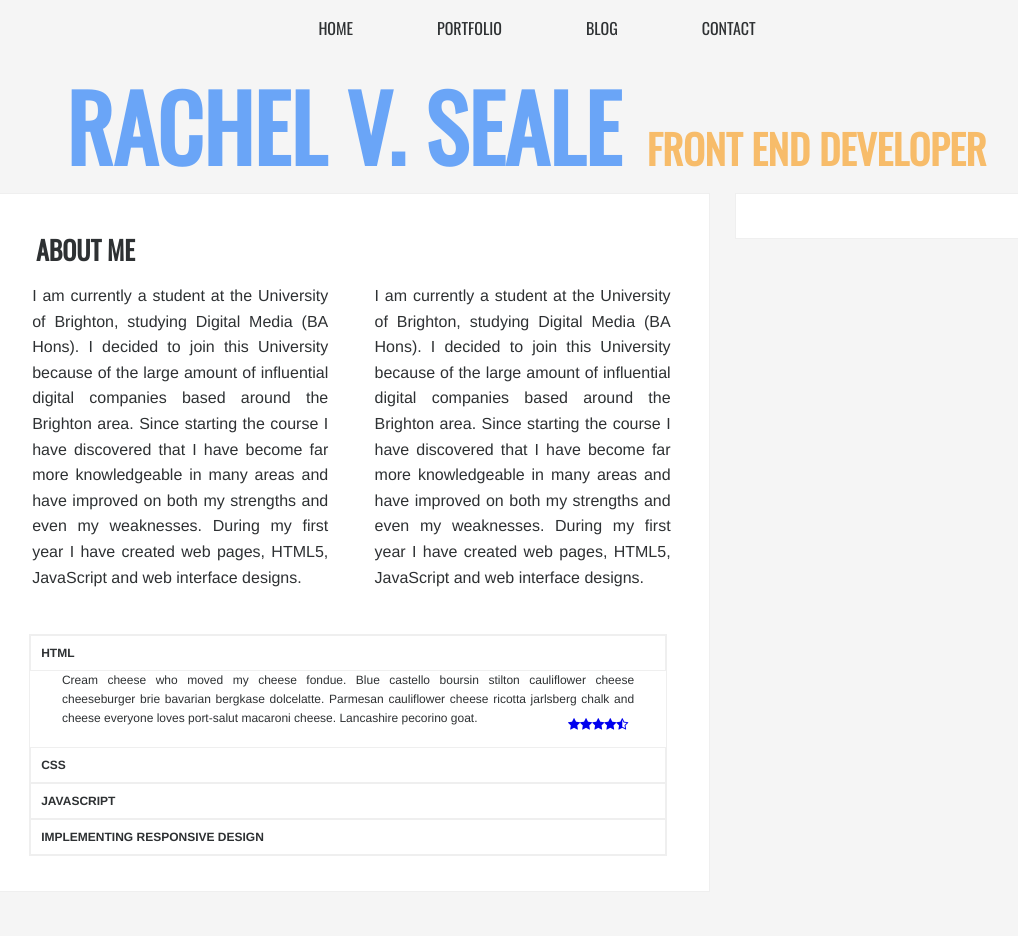
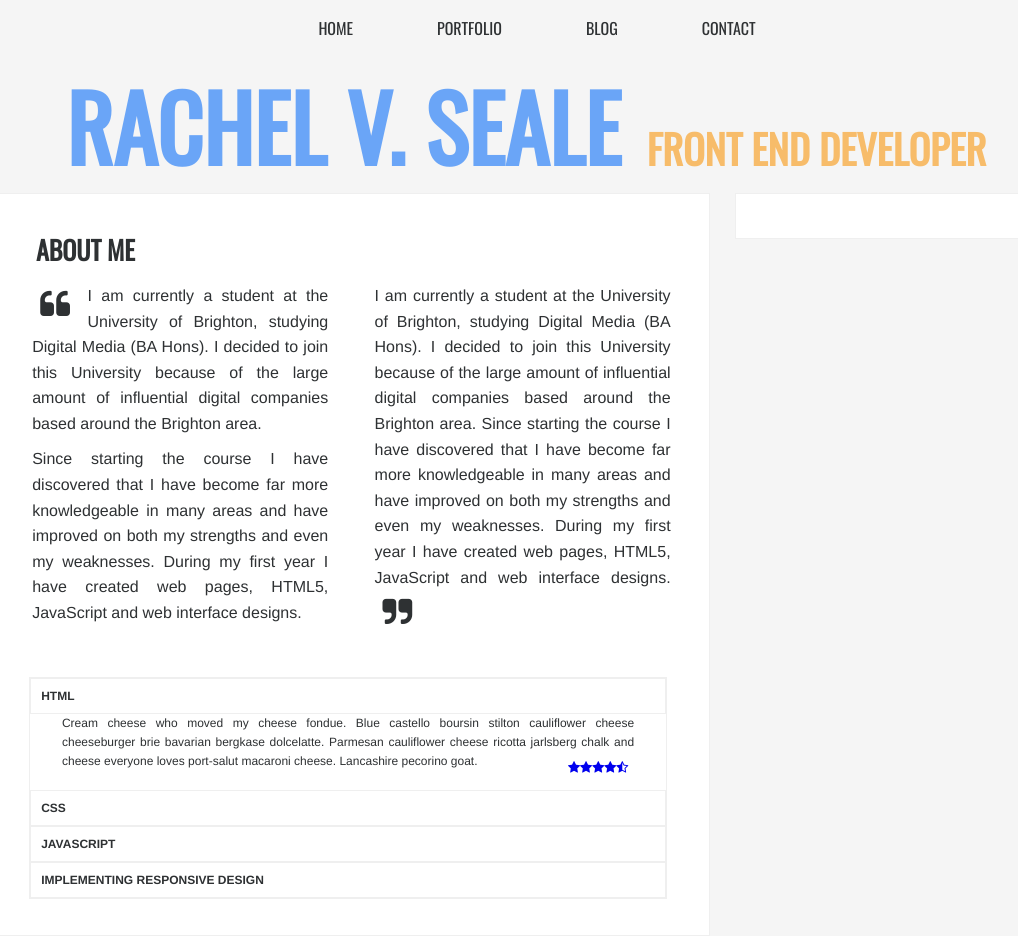
Before and after one commit to RachelSeale/rsealePortfolio, a Jekyll site: the page built from index.html, in a window 1280 px wide. Shown: the whole page, without its empty margins (103-1121 px from the left). Built offline with Jekyll 4.4.1, drawn with Linux system fonts in a browser that asks for light colours; nearby versions of some CDN libraries; Markdown is read by kramdown in place of the engine named in the settings; before the commit the page ends 900 px from its top, so only the background shows below that.

Commit message:
Updating the accordain

```diff
--- a/css/index.css
+++ b/css/index.css
@@ -153,7 +153,7 @@ img {
           margin-right: 0; } }
 
 /*accordian*/
-.accordian {
+.skills-accordian {
   clear: both;
   background: white;
   border: 1px solid #efefef;
@@ -164,7 +164,7 @@ img {
   margin: 2%;
   width: 95%;
   /*list items*/ }
-  .accordian h3 {
+  .skills-accordian h3 {
     font-size: 12px;
     line-height: 34px;
     padding: 0 10px;
@@ -172,26 +172,29 @@ img {
     /*fallback for browsers not supporting gradients*/
     background-color: white;
     border: 1px solid #efefef; }
-  .accordian li {
+  .skills-accordian li {
     list-style-type: none; }
 
-.accordian ul p {
+.skills-accordian ul p {
   color: #2e3133;
   text-decoration: none;
   font-size: 12px;
   transition: all 0.15s; }
 
 /*Lets hide the non active LIs by default*/
-.accordian ul ul {
+.skills-accordian ul ul {
   display: none; }
 
-.accordian li.active ul {
+.skills-accordian li.active ul {
   display: block; }
 
 .call-to-action {
   font-size: 13px;
   float: right;
   margin: 1%; }
+
+p .fa-border {
+  border-style: none; }
 
 /*****************************************************************************/
 /*
--- a/index.html
+++ b/index.html
@@ -9,13 +9,15 @@ class: home
     	<div class="my-details">
     		<h1> About Me </h1>
 	    		<div class="first-half">
-	      			<p>I am currently a student at the University of Brighton, studying Digital Media (BA Hons). I decided to join this University because of the large amount of influential digital companies based around the Brighton area. Since starting the course I have discovered that I have become far more knowledgeable in many areas and have improved on both my strengths and even my weaknesses. During my first year I have created web pages, HTML5, JavaScript and web interface designs.</p>
+	      			<p><i class="fa fa-quote-left fa-2x pull-left fa-border"></i>I am currently a student at the University of Brighton, studying Digital Media (BA Hons). I decided to join this University because of the large amount of influential digital companies based around the Brighton area.</p>
+	      			<p>Since starting the course I have discovered that I have become far more knowledgeable in many areas and have improved on both my strengths and even my weaknesses. During my first year I have created web pages, HTML5, JavaScript and web interface designs.
+	      			</p>
 	      		</div>
 	      		<div class="second-half">
-	      			<p>I am currently a student at the University of Brighton, studying Digital Media (BA Hons). I decided to join this University because of the large amount of influential digital companies based around the Brighton area. Since starting the course I have discovered that I have become far more knowledgeable in many areas and have improved on both my strengths and even my weaknesses. During my first year I have created web pages, HTML5, JavaScript and web interface designs.</p>
+	      			<p>I am currently a student at the University of Brighton, studying Digital Media (BA Hons). I decided to join this University because of the large amount of influential digital companies based around the Brighton area. Since starting the course I have discovered that I have become far more knowledgeable in many areas and have improved on both my strengths and even my weaknesses. During my first year I have created web pages, HTML5, JavaScript and web interface designs.<i class="fa fa-quote-right fa-2x fa-border"></i></p>
 	      		</div>
 
-	      		<div class="accordian">
+	      		<div class="skills-accordian">
 					  <ul>
 					    <li class="active">
 					      <h3>HTML</h3>
@@ -46,13 +48,9 @@ class: home
 					    </ul>
 					</div>
 		    	</div>
-
 		   		<div class="my-skills">
 
 
-
-
-		   		</div>
-			</section>
-
-		</div>
+				</div>
+	</section>
+</div>
--- a/js/accordian.js
+++ b/js/accordian.js
@@ -1,8 +1,8 @@
 $(document).ready(function () {
-    $(".accordian h3").click(function () {
+    $(".skills-accordian h3").click(function () {
 
 
-   $(".accordian ul ul").slideUp();
+   $(".skills-accordian ul ul").slideUp();
 
 
     if (!$(this).next().is(":visible")) {
```
Also changed, not shown: css/index.scss (+8 -4 lines), 5 other files.
